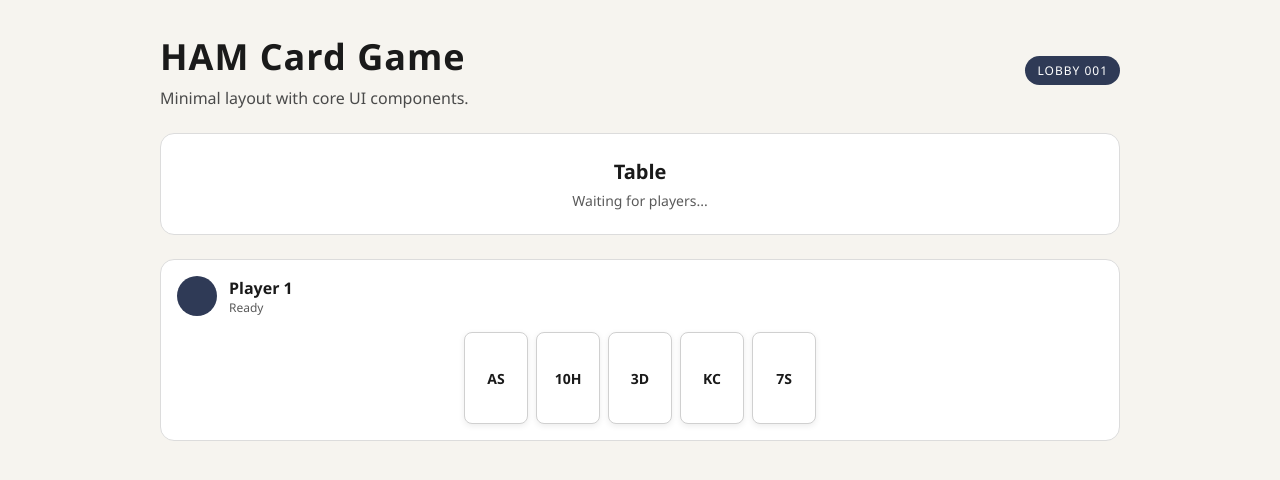
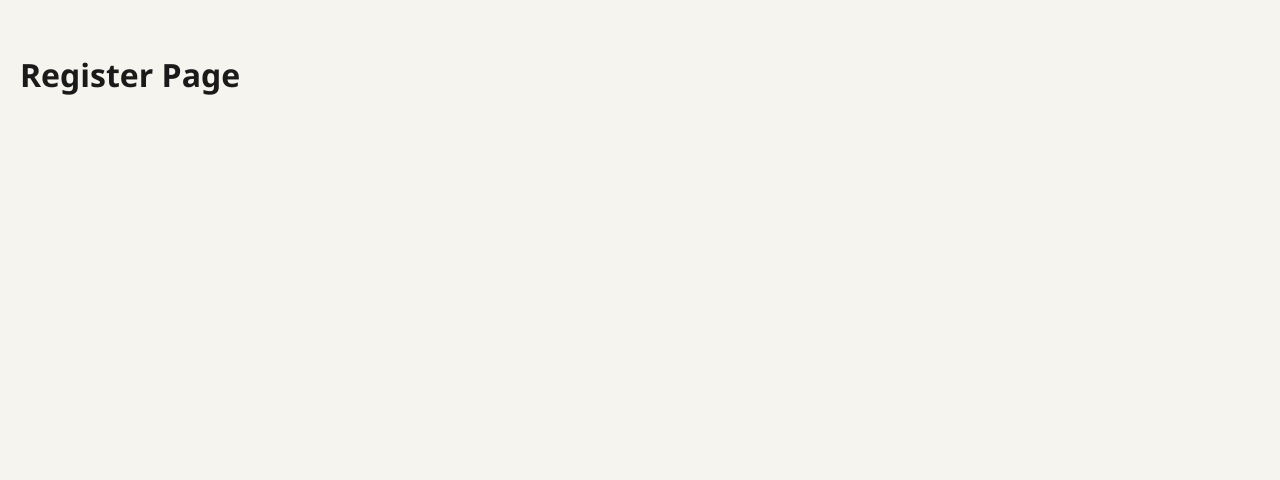
Before and after one commit to DarcRosya/HAM, a React (Vite) app in the folder client/: page /register in a window 1280 px wide. Shown: the top 480 px of the page. Built offline with nearby package versions, Linux system fonts and the light colour scheme.

Commit message:
feat(router): add app routing structure

```diff
--- a/client/src/App.jsx
+++ b/client/src/App.jsx
@@ -1,10 +1,23 @@
 import styles from './styles/App.module.css';
 import HomePage from './pages/HomePage.jsx';
+import { BrowserRouter, Routes, Route } from "react-router-dom";
+import Login from "./pages/Login";
+import Register from "./pages/Register";
+import Lobby from "./pages/Lobby";
+import Battle from "./pages/Battle";
 
 export default function App() {
   return (
-    <div className={styles.app}>
-      <HomePage />
-    </div>
+    <BrowserRouter>
+      <div className={styles.app}>
+        <Routes>
+          <Route path="/" element={<HomePage />} />
+          <Route path="/login" element={<Login />} />
+          <Route path="/register" element={<Register />} />
+          <Route path="/lobby" element={<Lobby />} />
+          <Route path="/battle" element={<Battle />} />
+        </Routes>
+      </div>
+    </BrowserRouter>
   );
 }
--- /dev/null
+++ b/client/src/pages/Battle.jsx
@@ -0,0 +1,3 @@
+export default function Battle() {
+    return <h1>Battle</h1>;
+}
--- /dev/null
+++ b/client/src/pages/Lobby.jsx
@@ -0,0 +1,3 @@
+export default function Lobby() {
+    return <h1>Lobby</h1>;
+}
--- /dev/null
+++ b/client/src/pages/Login.jsx
@@ -0,0 +1,3 @@
+export default function Login() {
+    return <h1>Login Page</h1>;
+}
--- /dev/null
+++ b/client/src/pages/Register.jsx
@@ -0,0 +1,3 @@
+export default function Register() {
+    return <h1>Register Page</h1>;
+}
```
Also changed, not shown: 1 other file (tests, documents, lock files or other folders).
